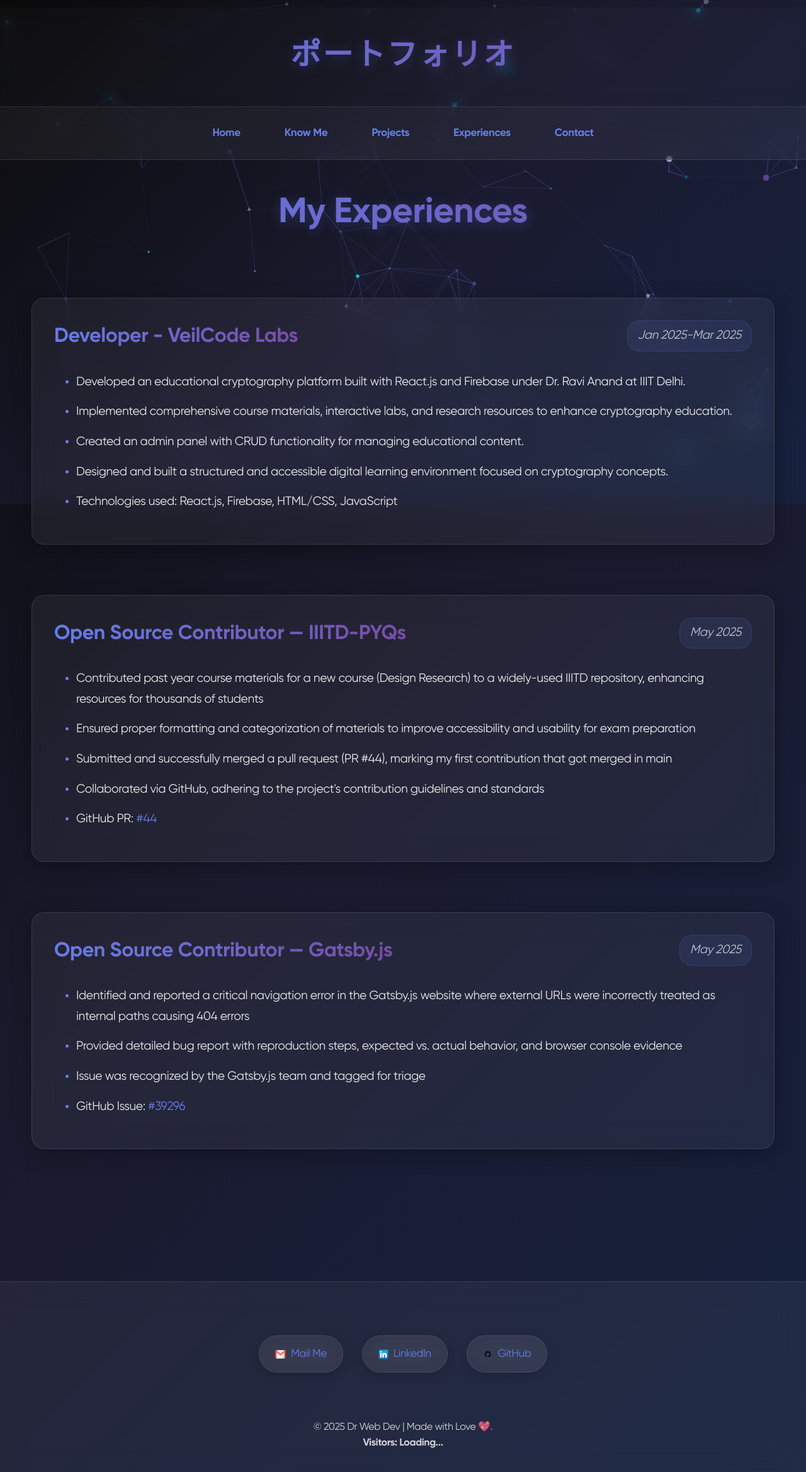
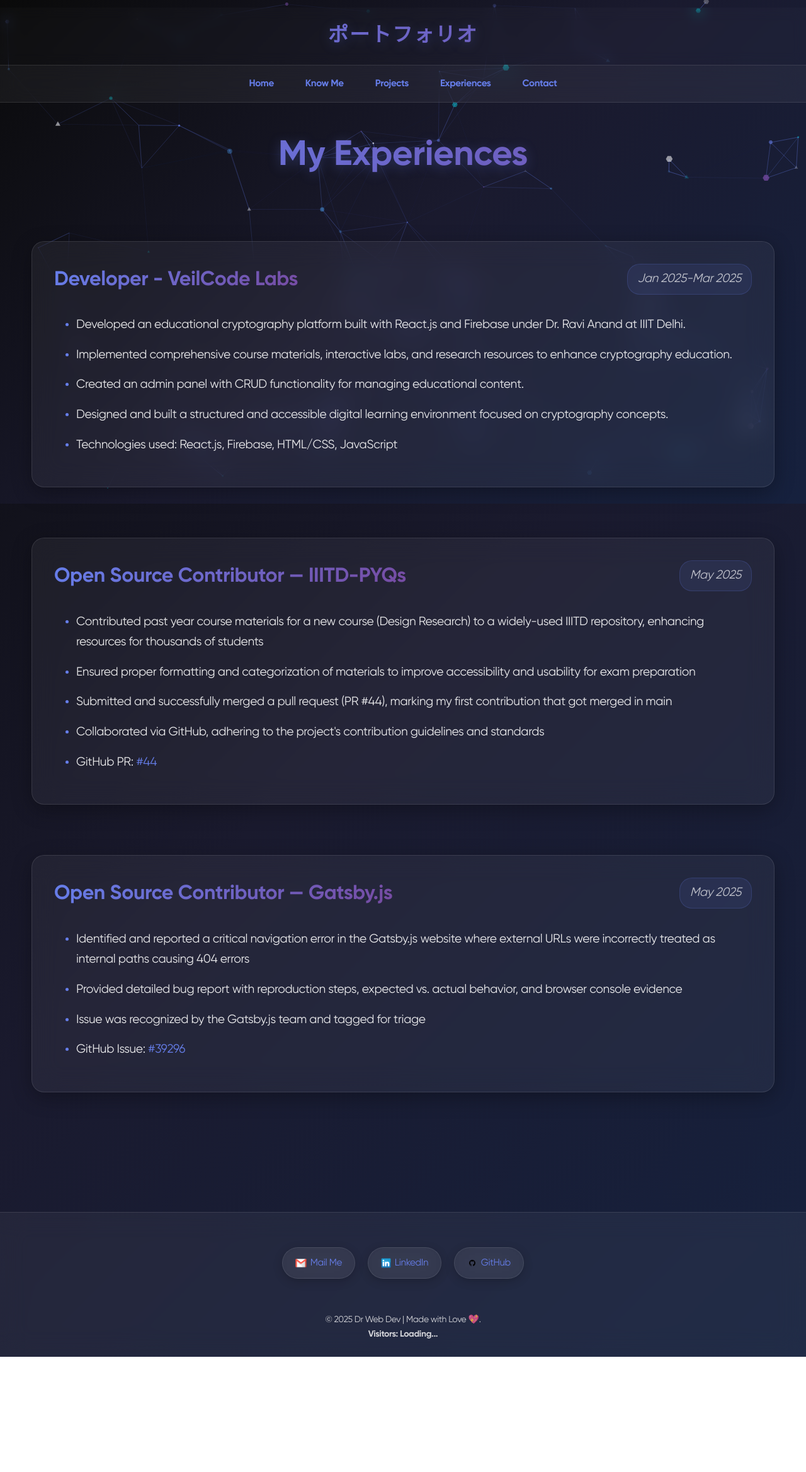
Before and after one commit to LordAizen1/porfolio, a React (Vite) app: page /porfolio/experiences in a window 1280 px wide. Shown: the top 2338 px of the page at 63% size. After the commit the page ends 2155 px from the top, so only its background shows below. Built offline with nearby package versions, Linux system fonts and the light colour scheme; no server answers; the database is empty.

Commit message:
Fix Header/Footer Size and Center Content Boxes

```diff
--- a/src/style.css
+++ b/src/style.css
@@ -269,7 +269,27 @@ body {
   box-shadow: 0 15px 35px rgba(102, 126, 234, 0.4);
 }
 
-/* Enhanced Navigation */
+/* Compact Header */
+header {
+  text-align: center;
+  padding: 10px 0;
+  background: rgba(255, 255, 255, 0.02);
+  backdrop-filter: blur(10px);
+}
+
+.logo-text {
+  font-size: 2rem;
+  font-weight: 700;
+  margin: 10px 0;
+  letter-spacing: 2px;
+  background: linear-gradient(135deg, #667eea 0%, #764ba2 100%);
+  -webkit-background-clip: text;
+  -webkit-text-fill-color: transparent;
+  background-clip: text;
+  text-shadow: 0 4px 20px rgba(102, 126, 234, 0.3);
+}
+
+/* Compact Navigation */
 nav {
   background: rgba(255, 255, 255, 0.05);
   backdrop-filter: blur(20px);
@@ -280,7 +300,7 @@ nav {
   display: flex;
   align-items: center;
   justify-content: center;
-  padding: 15px 0;
+  padding: 8px 0;
   transition: all 0.3s ease;
   position: sticky;
   top: 0;
@@ -289,14 +309,15 @@ nav {
 
 .nav-btn {
   font-weight: 600;
-  padding: 12px 24px;
-  margin: 0 10px;
-  border-radius: 25px;
+  padding: 8px 16px;
+  margin: 0 8px;
+  border-radius: 20px;
   transition: all 0.3s cubic-bezier(0.175, 0.885, 0.32, 1.275);
   position: relative;
   overflow: hidden;
   background: transparent;
   border: 1px solid transparent;
+  font-size: 0.95rem;
 }
 
 .nav-btn::before {
@@ -322,26 +343,24 @@ nav {
   box-shadow: 0 8px 25px rgba(102, 126, 234, 0.3);
 }
 
-/* Enhanced Header */
-header {
-  font-size: larger;
+/* Centered content */
+.centered {
+  color: #4A90E2;
+  font-size: 25px;
+  line-height: 1.6;
+  margin: 0 auto 40px;
+  max-width: 800px;
+  transition: transform 0.3s ease;
   text-align: center;
-  padding: 20px 0;
-  background: rgba(255, 255, 255, 0.02);
-  backdrop-filter: blur(10px);
 }
 
-.logo-text {
-  font-size: 3rem;
-  font-weight: 700;
-  margin: 20px 0;
-  letter-spacing: 3px;
-  background: linear-gradient(135deg, #667eea 0%, #764ba2 100%);
-  -webkit-background-clip: text;
-  -webkit-text-fill-color: transparent;
-  background-clip: text;
-  text-shadow: 0 4px 20px rgba(102, 126, 234, 0.3);
-  animation: float 3s ease-in-out infinite;
+.centered strong {
+  display: block;
+  margin-bottom: 10px;
+}
+
+.centered:hover {
+  transform: scale(1.02);
 }
 
 /* Enhanced Sections */
@@ -414,13 +433,13 @@ a:hover {
 /* Enhanced Contact Section */
 #con {
   text-align: center;
-  padding: 30px;
+  padding: 20px;
 }
 
 .contact {
   display: inline-block;
-  margin: 15px;
-  padding: 15px 25px;
+  margin: 10px;
+  padding: 12px 20px;
   color: #667eea;
   text-decoration: none;
   transition: all 0.3s cubic-bezier(0.175, 0.885, 0.32, 1.275);
@@ -428,10 +447,11 @@ a:hover {
   background: rgba(255, 255, 255, 0.05);
   backdrop-filter: blur(20px);
   border: 1px solid rgba(255, 255, 255, 0.1);
-  border-radius: 50px;
+  border-radius: 25px;
   box-shadow: 0 4px 15px rgba(0, 0, 0, 0.2);
   position: relative;
   overflow: hidden;
+  font-size: 0.95rem;
 }
 
 .contact::before {
@@ -452,30 +472,30 @@ a:hover {
 
 .contact img {
   vertical-align: middle;
-  margin-right: 8px;
+  margin-right: 6px;
   filter: brightness(1.2);
 }
 
 .contact:hover {
-  transform: translateY(-5px) scale(1.05);
+  transform: translateY(-3px) scale(1.02);
   color: white;
-  box-shadow: 0 15px 35px rgba(102, 126, 234, 0.3);
+  box-shadow: 0 12px 25px rgba(102, 126, 234, 0.3);
 }
 
-/* Enhanced Footer */
+/* Compact Footer */
 footer {
   background: rgba(255, 255, 255, 0.05);
   backdrop-filter: blur(20px);
   border-top: 1px solid rgba(255, 255, 255, 0.1);
-  padding: 40px 0;
-  margin-top: 60px;
+  padding: 25px 0;
+  margin-top: 40px;
 }
 
 #last-footer {
   color: rgba(255, 255, 255, 0.8);
-  font-size: 16px;
+  font-size: 14px;
   text-align: center;
-  margin-top: 20px;
+  margin-top: 15px;
   line-height: 1.6;
 }
 
@@ -1032,6 +1052,35 @@ footer {
   box-shadow: 0 5px 15px rgba(102, 126, 234, 0.3);
 }
 
+/* Footer animations */
+@keyframes scaleUp {
+  0% {
+    transform: scale(1);
+  }
+  50% {
+    transform: scale(1.1);
+  }
+  100% {
+    transform: scale(1);
+  }
+}
+
+.footer-visible .contact {
+  animation: scaleUp 0.5s ease-in-out;
+}
+
+.footer-visible .mail-me {
+  animation-delay: 0.2s;
+}
+
+.footer-visible .contact:nth-child(2) {
+  animation-delay: 0.4s;
+}
+
+.footer-visible .contact:nth-child(3) {
+  animation-delay: 0.6s;
+}
+
 /* Responsive Design Enhancements */
 @media (max-width: 768px) {
   .home h1 {
@@ -1039,7 +1088,7 @@ footer {
   }
 
   .logo-text {
-    font-size: 2rem;
+    font-size: 1.5rem;
   }
 
   .highlight-cards {
@@ -1085,9 +1134,21 @@ footer {
   }
 
   .nav-btn {
-    margin: 5px;
-    padding: 10px 15px;
-    font-size: 0.9rem;
+    margin: 3px;
+    padding: 6px 12px;
+    font-size: 0.85rem;
+  }
+
+  nav {
+    padding: 6px 0;
+  }
+
+  header {
+    padding: 8px 0;
+  }
+
+  footer {
+    padding: 20px 0;
   }
 }
 
@@ -1121,6 +1182,12 @@ footer {
   .experience {
     padding: 25px;
   }
+
+  .nav-btn {
+    margin: 2px;
+    padding: 5px 10px;
+    font-size: 0.8rem;
+  }
 }
 
 /* Custom scrollbar */
```
